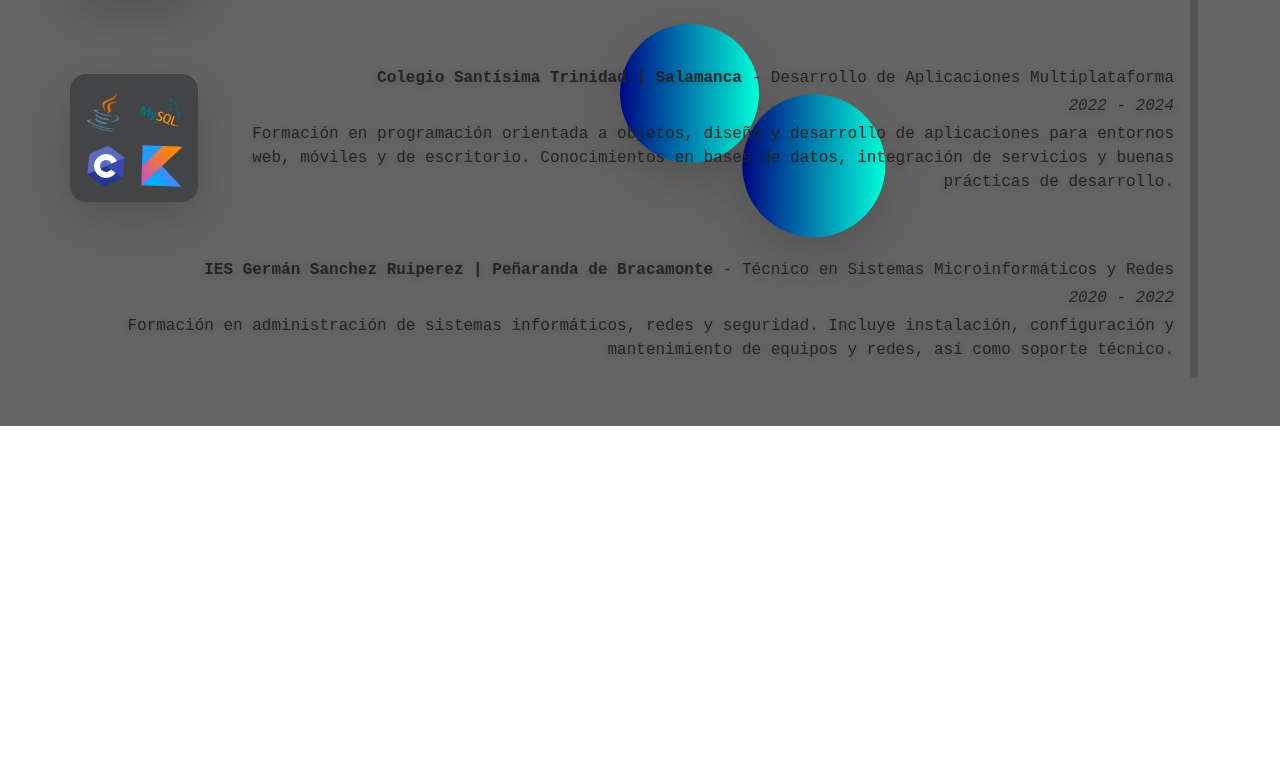
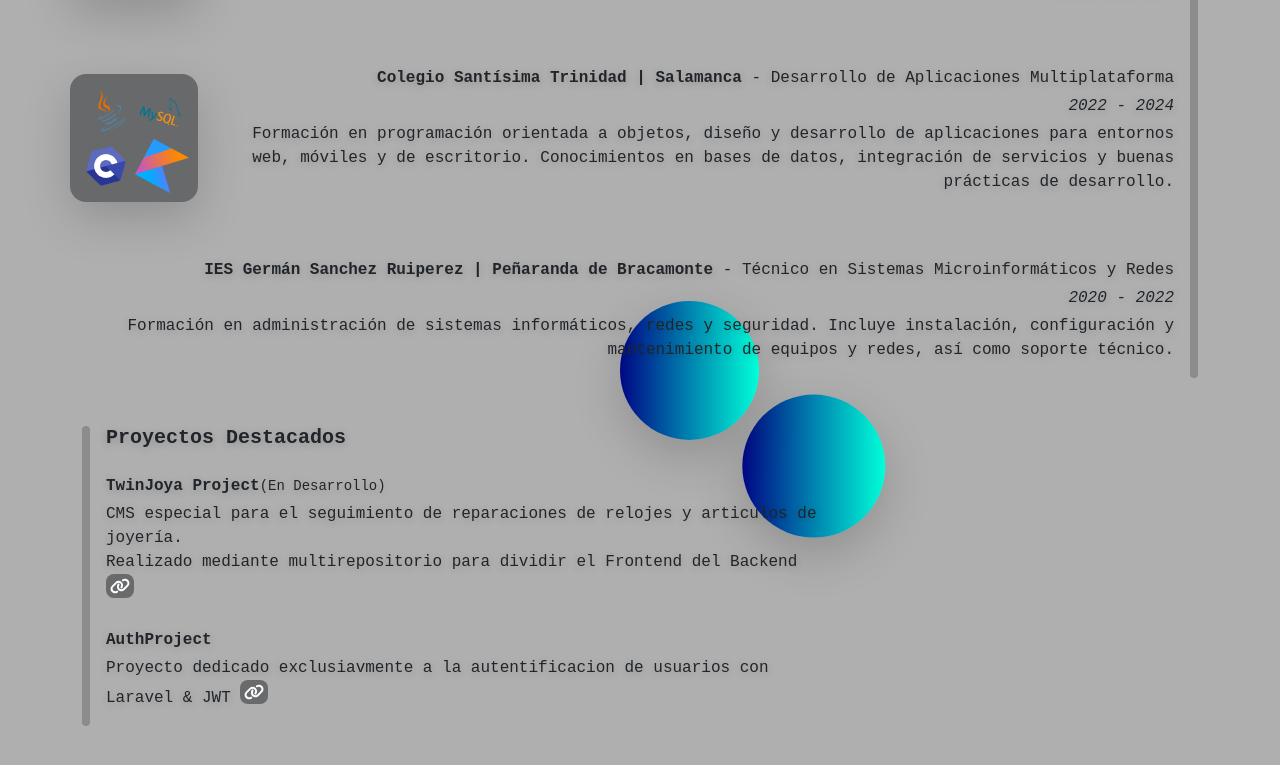
Before and after one commit to antonii05/Portafolio, a Vue app: page / in a window 1280 px wide. Shown: the part 1017-1782 px from the top of the page. Before the commit the page ends 1443 px from the top, so only its background shows below. Built offline with nearby package versions, Linux system fonts and the light colour scheme.

Commit message:
DEVELOP - FEATURE - SE AGREGA EL MODULO DE PROYECTOS DESTACADOS

```diff
--- a/src/assets/css/style.css
+++ b/src/assets/css/style.css
@@ -1,7 +1,7 @@
 /* All styles here */
 #app {
     font-family: 'Source Code Pro Variable', monospace;
-    background-color: #646464;
+    background-color: #afafaf;
     height: 100%;
     min-height: 100vh;
     width: 100%;
@@ -10,3 +10,14 @@
     padding: 0;
     overflow: hidden;
 }
+
+img.rotate-image {
+    transition: transform 0.5s ease-in-out;
+    width: 40px;
+    height: 40px;
+    transform: rotate(var(--initial-rotation, 0deg));
+}
+
+img.rotate-image:hover {
+    transform: rotate(var(--initial-rotation, 0deg)) scale(1.3);
+}
--- a/src/components/HomeComponents/Education.vue
+++ b/src/components/HomeComponents/Education.vue
@@ -105,7 +105,10 @@
             <div class="col d-flex flex-column align-items-end text-end">
                 <div>
                     <p class="mb-1">
-                        <strong>IES Germán Sanchez Ruiperez | Peñaranda de Bracamonte</strong>
+                        <strong
+                            >IES Germán Sanchez Ruiperez | Peñaranda de
+                            Bracamonte</strong
+                        >
                         - Técnico en Sistemas Microinformáticos y Redes
                     </p>
                     <p class="mb-1"><em>2020 - 2022</em></p>
@@ -123,30 +126,11 @@
 
 <script setup lang="ts">
 import { onMounted } from 'vue'
+import { useMain } from '@/composables/useMain'
 
-const rotateImages = () => {
-    const images = document.querySelectorAll<HTMLImageElement>('.rotate-image')
-
-    images.forEach((image) => {
-        const angle = Math.floor(Math.random() * 61) - 30 // de -30° a +30°
-        image.style.setProperty('--initial-rotation', `${angle}deg`)
-    })
-}
+const { rotateImages } = useMain()
 
 onMounted(() => {
     rotateImages()
 })
 </script>
-
-<style scoped>
-img.rotate-image {
-    transition: transform 0.5s ease-in-out;
-    width: 40px;
-    height: 40px;
-    transform: rotate(var(--initial-rotation, 0deg));
-}
-
-img.rotate-image:hover {
-    transform: rotate(var(--initial-rotation, 0deg)) scale(1.3);
-}
-</style>
--- a/src/components/HomeComponents/ExperienciaLaboral.vue
+++ b/src/components/HomeComponents/ExperienciaLaboral.vue
@@ -81,30 +81,11 @@
 
 <script setup lang="ts">
 import { onMounted } from 'vue'
+import { useMain } from '@/composables/useMain'
 
-const rotateImages = () => {
-    const images = document.querySelectorAll<HTMLImageElement>('.rotate-image')
-
-    images.forEach((image) => {
-        const angle = Math.floor(Math.random() * 61) - 30 // de -30° a +30°
-        image.style.setProperty('--initial-rotation', `${angle}deg`)
-    })
-}
+const { rotateImages } = useMain()
 
 onMounted(() => {
     rotateImages()
 })
 </script>
-
-<style scoped>
-img.rotate-image {
-    transition: transform 0.5s ease-in-out;
-    width: 40px;
-    height: 40px;
-    transform: rotate(var(--initial-rotation, 0deg));
-}
-
-img.rotate-image:hover {
-    transform: rotate(var(--initial-rotation, 0deg)) scale(1.3);
-}
-</style>
--- /dev/null
+++ b/src/components/HomeComponents/Projects.vue
@@ -0,0 +1,66 @@
+<template>
+    <div class="mb-5 position-relative ps-4">
+        <!-- Línea vertical que cubre toda la altura -->
+        <div
+            class="vr bg-dark rounded-3 position-absolute top-0 start-0 p-1"
+            style="height: 100%"
+        ></div>
+
+        <!-- Título -->
+        <div class="d-flex align-items-center mb-4">
+            <h5 class="fw-bold mb-0">Proyectos Destacados</h5>
+        </div>
+
+        <!-- Contenido debajo del título -->
+        <div class="row">
+            <div class="col-8">
+                <p class="mb-1">
+                    <strong>TwinJoya Project</strong>
+                    <small>(En Desarrollo)</small>
+                </p>
+                <p>
+                    CMS especial para el seguimiento de reparaciones de relojes
+                    y articulos de joyería. <br />
+                    Realizado mediante multirepositorio para dividir el Frontend
+                    del Backend
+                    <a href="https://github.com/antonii05/TwinJoya-Backend">
+                        <font-awesome-icon
+                            icon="link"
+                            class="rounded-3 bg-dark bg-opacity-50 p-1 text-white"
+                        />
+                    </a>
+                </p>
+            </div>
+        </div>
+
+        <!-- Contenido debajo del título -->
+        <div class="row mt-2">
+            <div class="col-8">
+                <p class="mb-1">
+                    <strong>AuthProject</strong>
+                </p>
+                <p>
+                    Proyecto dedicado exclusiavmente a la autentificacion de
+                    usuarios con Laravel & JWT
+                    <a href="https://github.com/antonii05/AuthProject.git">
+                        <font-awesome-icon
+                            icon="link"
+                            class="rounded-3 bg-dark bg-opacity-50 p-1 text-white"
+                        />
+                    </a>
+                </p>
+            </div>
+        </div>
+    </div>
+</template>
+
+<script setup lang="ts">
+import { onMounted } from 'vue'
+import { useMain } from '@/composables/useMain'
+
+const { rotateImages } = useMain()
+
+onMounted(() => {
+    rotateImages()
+})
+</script>
--- /dev/null
+++ b/src/components/index.ts
@@ -0,0 +1,16 @@
+
+import NavbarComponent from '@/components/NavbarComponent.vue'
+import Shapes from '@/components/Shapes.vue'
+// HOMECOMPONENTS
+import Education from '@/components/HomeComponents/Education.vue'
+import ExperienciaLaboral from '@/components/HomeComponents/ExperienciaLaboral.vue'
+import Projects from '@/components/HomeComponents/Projects.vue'
+
+
+export {
+    NavbarComponent,
+    Shapes,
+    Education,
+    ExperienciaLaboral,
+    Projects,
+}
--- /dev/null
+++ b/src/composables/useMain.ts
@@ -0,0 +1,17 @@
+
+
+export const useMain = () => {
+
+    const rotateImages = () => {
+        const images = document.querySelectorAll<HTMLImageElement>('.rotate-image')
+
+        images.forEach((image) => {
+            const angle = Math.floor(Math.random() * 61) - 30 // de -30° a +30°
+            image.style.setProperty('--initial-rotation', `${angle}deg`)
+        })
+    }
+
+    return {
+        rotateImages
+    }
+}
--- a/src/views/HomeView.vue
+++ b/src/views/HomeView.vue
@@ -27,7 +27,7 @@
                     </div>
                 </div>
 
-                <br>
+                <br />
 
                 <!-- Educacion -->
                 <div class="d-flex align-items-stretch mt-5">
@@ -39,17 +39,15 @@
             </div>
 
             <!-- Proyectos -->
-            <div class="container">
-
+            <div class="container mt-5 mb-5 text-shadow">
+                <Projects />
             </div>
         </Shapes>
     </div>
 </template>
 
 <script setup lang="ts">
-import ExperienciaLaboral from '@/components/HomeComponents/ExperienciaLaboral.vue'
-import Education from '@/components/HomeComponents/Education.vue'
-import Shapes from '@/components/Shapes.vue'
+import { Shapes, ExperienciaLaboral, Education, Projects } from '@/components'
 </script>
 
 <style scoped>
```
